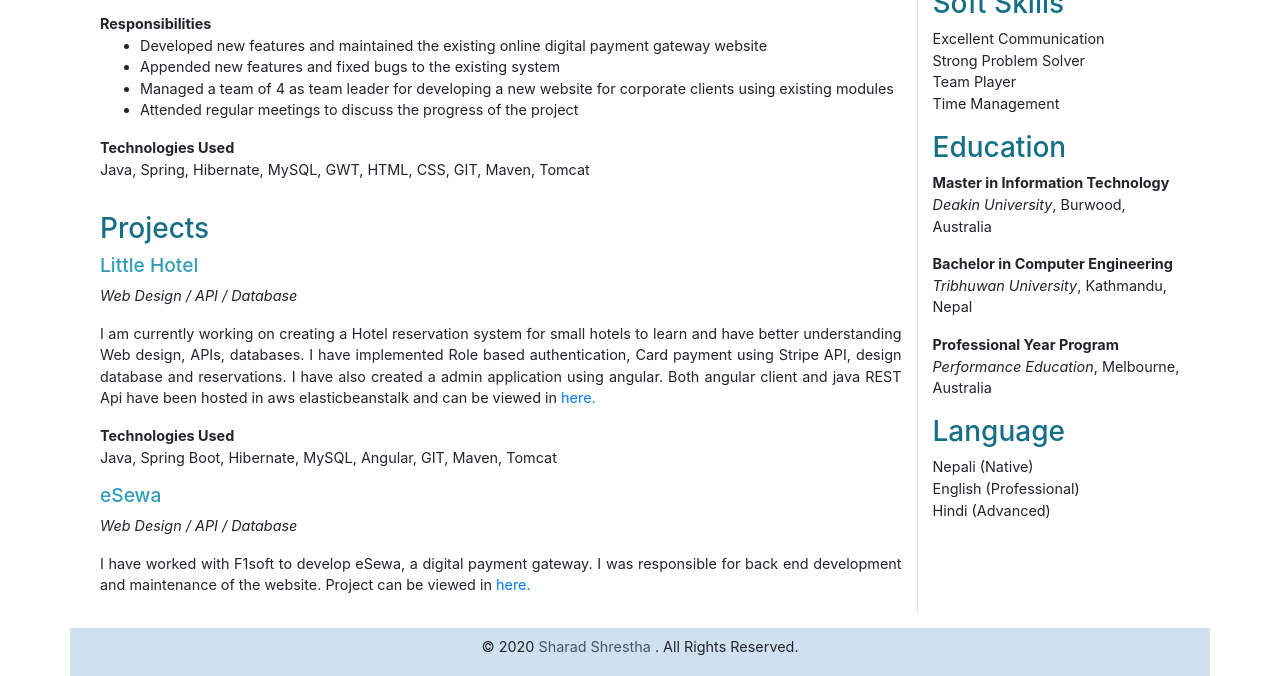
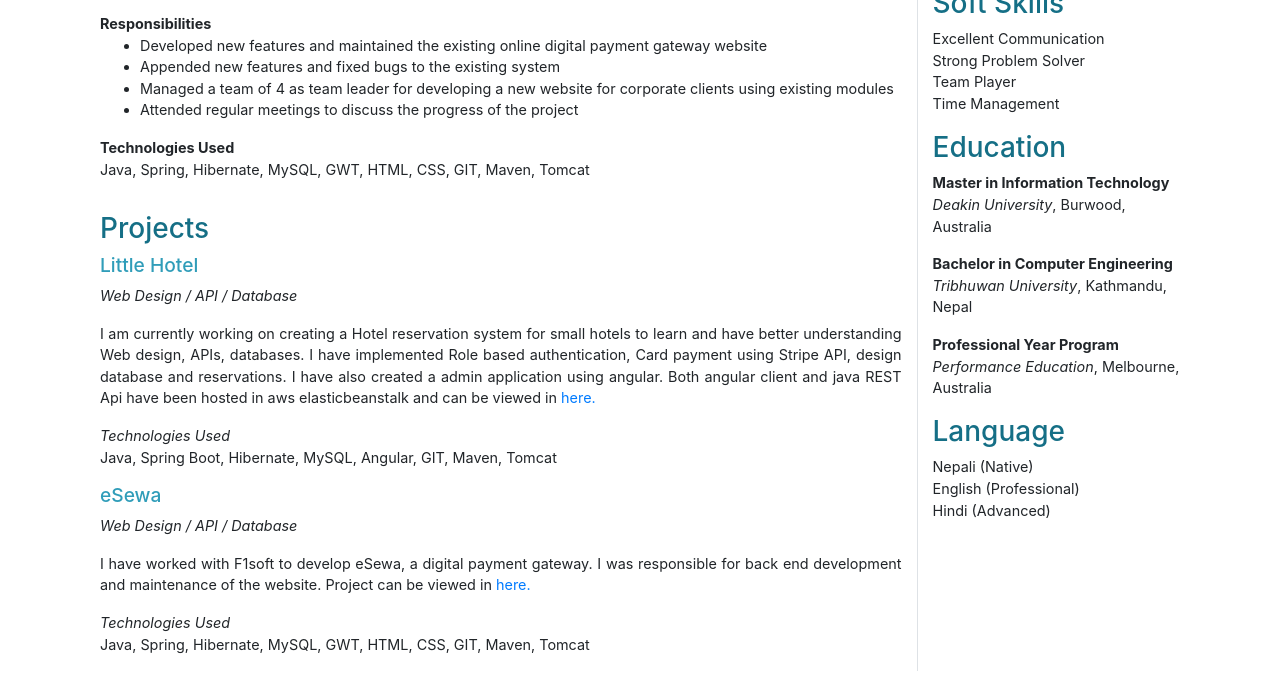
Before and after one commit to invincibleelf/portfolio, a plain HTML site: page resume.html in a window 1280 px wide. Shown: the part 880-1556 px from the top of the page. Drawn offline with nearby package versions, Linux system fonts and the light colour scheme.

Commit message:
Italic heading

```diff
--- a/resume.html
+++ b/resume.html
@@ -241,7 +241,7 @@
                   </div>
 
                   <div class="col-12">
-                    <p class="mb-0"><b>Technologies Used</b></p>
+                    <p class="mb-0"><i>Technologies Used</i></p>
                     <div class="row">
                       <p class="col">
                         Java, Spring Boot, Hibernate, MySQL, Angular, GIT, Maven, Tomcat
@@ -265,6 +265,16 @@
                       end development and maintenance of the website. Project can be viewed in
                       <a href="https://www.esewa.com.np" target="blank">here.</a>
                     </p>
+                  </div>
+
+                  <div class="col-12">
+                    <p class="mb-0"><i>Technologies Used</i></p>
+                    <div class="row">
+                      <p class="col">
+                        Java, Spring, Hibernate, MySQL, GWT, HTML, CSS,
+                        GIT, Maven, Tomcat
+                      </p>
+                    </div>
                   </div>
 
 
```
Also changed, not shown: work.html (+1 -1 lines).
